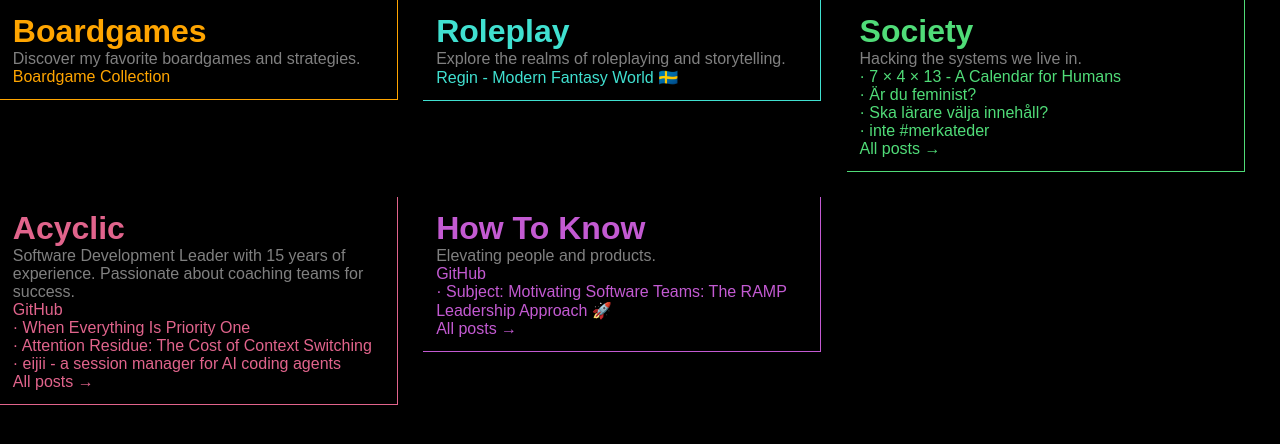
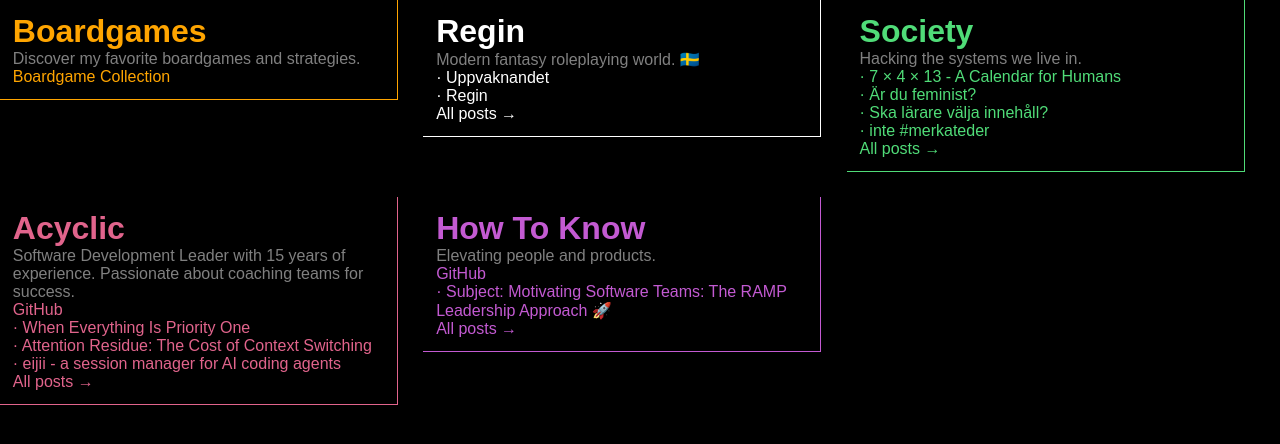
Before and after one commit to paven/paven.github.com, a Jekyll site: the page built from index.html, in a window 1280 px wide. Shown: the top 444 px of the page. Built offline with Jekyll 4.4.1, drawn with Linux system fonts in a browser that asks for light colours.

Commit message:
Transform roleplay to Regin column with posts feed

```diff
--- /dev/null
+++ b/_data/regin_posts.yml
@@ -0,0 +1,4 @@
+- title: 'Uppvaknandet'
+  url: 'https://regin.mumma.nu/Uppvaknandet/'
+- title: 'Regin'
+  url: 'https://regin.mumma.nu/Regin/'
--- a/index.html
+++ b/index.html
@@ -38,8 +38,8 @@
         #boardgames {
             --column-color: orange; /* Define a CSS variable for boardgames column color */
         }
-        #roleplay {
-            --column-color: turquoise; /* Define a CSS variable for roleplay column color */
+        #regin {
+            --column-color: white;
         }
         #acyclic {
             --column-color: rgb(225, 100, 140);
@@ -70,10 +70,15 @@
     <p>Discover my favorite boardgames and strategies.</p>
     <a href="https://boardgamegeek.com/collection/user/paven?sort=rating&sortdir=desc&rankobjecttype=subtype&rankobjectid=1&columns=title%7Crank%7Crating%7Cbggrating&geekranks=Board+Game+Rank&excludesubtype=boardgameexpansion&wanttoplay=1&objecttype=thing&ff=1&subtype=boardgame" rel="me">Boardgame Collection</a>
 </div>
-<div id="roleplay" class="column">
-    <h1>Roleplay</h1>
-    <p>Explore the realms of roleplaying and storytelling.</p>
-    <a href="http://regin.mumma.nu/" rel="me">Regin - Modern Fantasy World <span style="color: var(--column-color);">&#x1F1F8;&#x1F1EA;</span></a>
+<div id="regin" class="column">
+    <h1><a href="http://regin.mumma.nu/" rel="me">Regin</a></h1>
+    <p>Modern fantasy roleplaying world. <span>&#x1F1F8;&#x1F1EA;</span></p>
+    <div class="posts">
+    {% for post in site.data.regin_posts %}
+    <a href="{{ post.url }}">{{ post.title }}</a><br/>
+    {% endfor %}
+    </div>
+    <a href="http://regin.mumma.nu/">All posts &rarr;</a>
 </div>
 <div id="society" class="column">
     <h1>Society</h1>
```
Also changed, not shown: .github/workflows/fetch-feeds.yml.
